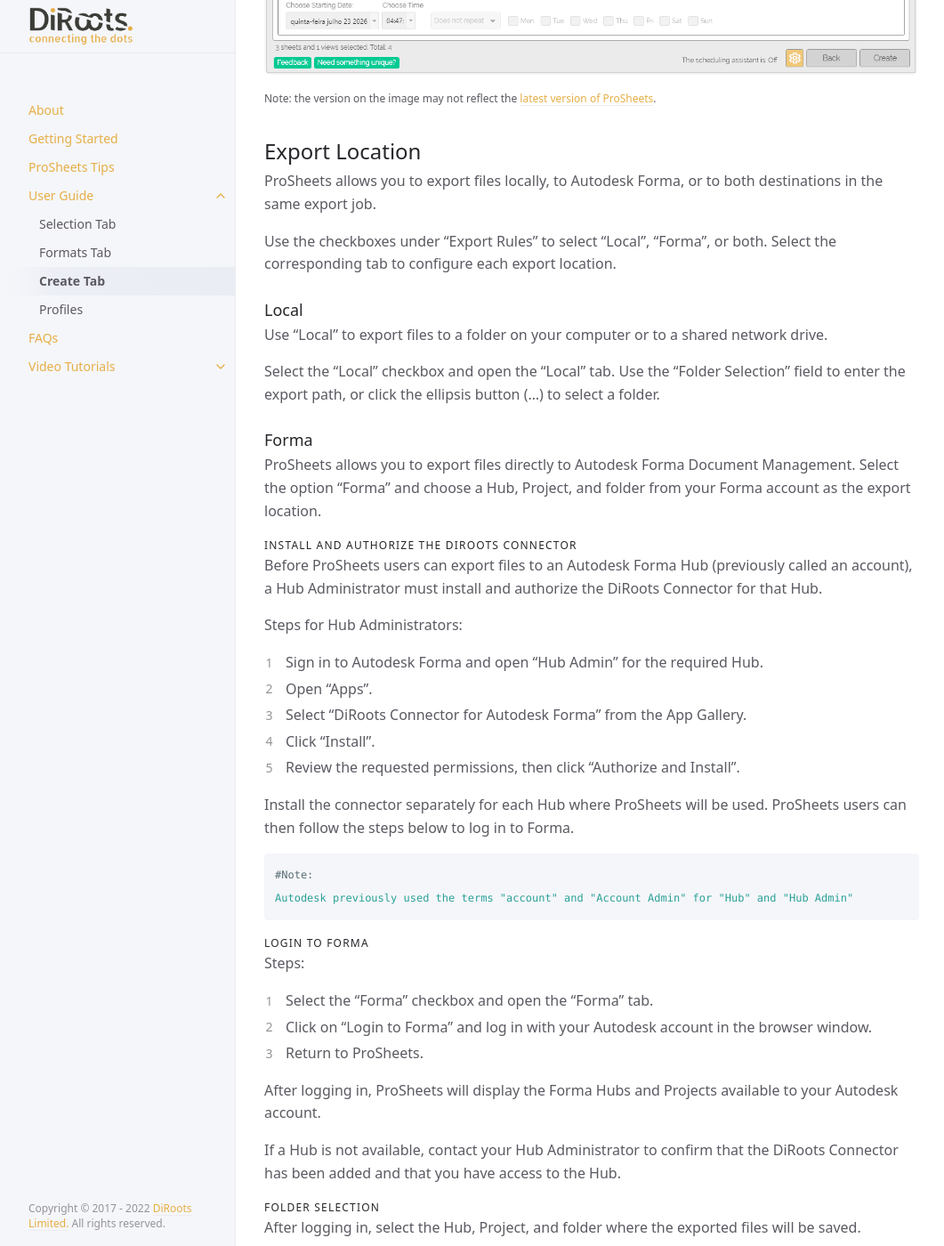
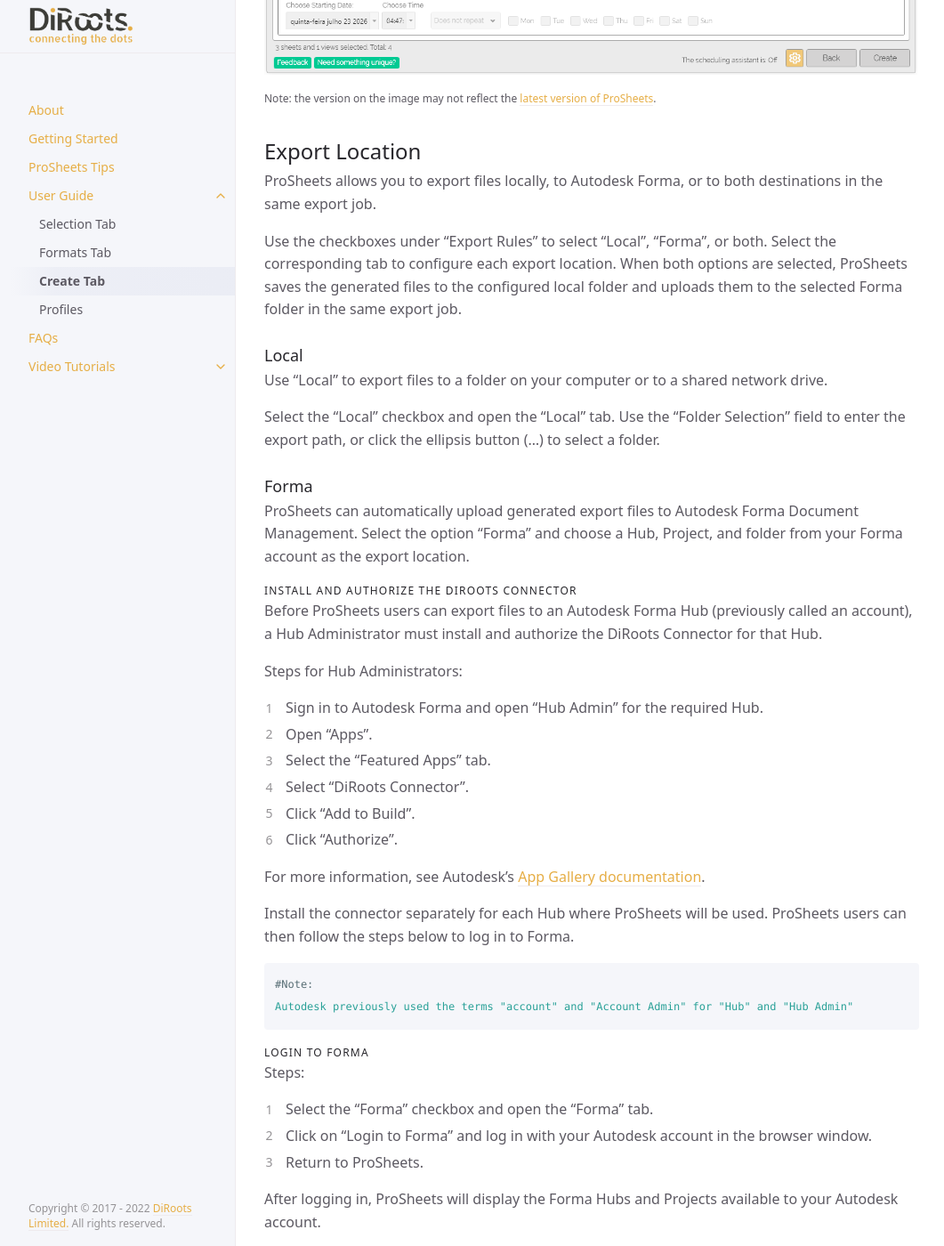
Before and after one commit to DiRoots-Limited/DiRoots.ProSheets.Releases, a Jekyll site: the page built from docs/ui-components/Create-tab.md, in a window 1280 px wide and 1400 px high, scrolled down 1380 px. Shown: the whole window at 89% size, without its empty margins (107-1168 px from the left). Built offline with Jekyll 4.4.1, drawn with Linux system fonts in a browser that asks for light colours; some of the changed text lies outside the part shown.

Commit message:
Clarify ProSheets 2.4.0 Forma export documentation

```diff
--- a/docs/ui-components/Create-tab.md
+++ b/docs/ui-components/Create-tab.md
@@ -25,7 +25,7 @@ nav_order: 3
 
 ProSheets allows you to export files locally, to Autodesk Forma, or to both destinations in the same export job.
 
-Use the checkboxes under "Export Rules" to select "Local", "Forma", or both. Select the corresponding tab to configure each export location.
+Use the checkboxes under "Export Rules" to select "Local", "Forma", or both. Select the corresponding tab to configure each export location. When both options are selected, ProSheets saves the generated files to the configured local folder and uploads them to the selected Forma folder in the same export job.
 
 ### Local
 
@@ -35,7 +35,7 @@ Select the "Local" checkbox and open the "Local" tab. Use the "Folder Selection"
 
 ### Forma
 
-ProSheets allows you to export files directly to Autodesk Forma Document Management. Select the option "Forma" and choose a Hub, Project, and folder from your Forma account as the export location.
+ProSheets can automatically upload generated export files to Autodesk Forma Document Management. Select the option "Forma" and choose a Hub, Project, and folder from your Forma account as the export location.
 
 #### Install and authorize the DiRoots Connector
 
@@ -45,9 +45,12 @@ Steps for Hub Administrators:
 
 1. Sign in to Autodesk Forma and open "Hub Admin" for the required Hub.
 2. Open "Apps".
-3. Select "DiRoots Connector for Autodesk Forma" from the App Gallery.
-4. Click "Install".
-5. Review the requested permissions, then click "Authorize and Install".
+3. Select the "Featured Apps" tab.
+4. Select "DiRoots Connector".
+5. Click "Add to Build".
+6. Click "Authorize".
+
+For more information, see Autodesk's [App Gallery documentation](https://help.autodesk.com/cloudhelp/ENG/Docs-Admin/files/hub-administration/ACCOUNT_ADMINISTRATION_APP_Gallery.html).
 
 Install the connector separately for each Hub where ProSheets will be used. ProSheets users can then follow the steps below to log in to Forma.
 
@@ -83,7 +86,7 @@ The Forma Explorer allows you to expand and collapse folders and displays inform
 
 After selecting a folder, the Forma path will be displayed in the Create tab.
 
-When the export starts, ProSheets creates a new file in the selected folder. If a file with the same name already exists, ProSheets uploads the exported file as a new version of the existing file.
+After ProSheets generates each export, it uploads the file to the selected Forma folder. If a file with the same name already exists, the upload creates a new version of the existing file instead of creating a duplicate.
 
 ![ProSheets export files to Autodesk Forma](../../assets/images/GIFs/Export/PS-Forma-Export.gif)
 <sub>Note: the version on the image may not reflect the [latest version of ProSheets](https://diroots.com/revit-plugins/revit-to-pdf-dwg-dgn-dwf-nwc-ifc-and-images-with-prosheets/).</sub>
@@ -166,7 +169,9 @@ Use the Views/Sheets (V/S) filter in the column header to display rows by item t
 
 Use the format filter to display rows for one file format. The dropdown includes only the formats selected in the Format tab. Select "All Formats" to clear the format filter.
 
-You can combine the search, Views/Sheets, and format filters. Items hidden by the search or filters remain in the export queue and are still exported.
+You can combine the search, Views/Sheets, and format filters.
+
+> **Important:** Filters only change which rows are displayed. Hidden items remain in the export queue and will still be exported. To prevent an item from being exported, remove it from the queue.
 
 ![ProSheets filter views, sheets, and file formats](../../assets/images/GIFs/Export/PS-Create-Tab-Filters.gif)
 <sub>Note: the version on the image may not reflect the [latest version of ProSheets](https://diroots.com/revit-plugins/revit-to-pdf-dwg-dgn-dwf-nwc-ifc-and-images-with-prosheets/).</sub>
```
Also changed, not shown: other parts of docs/ui-components/Create-tab.md (+1 -1 lines).
